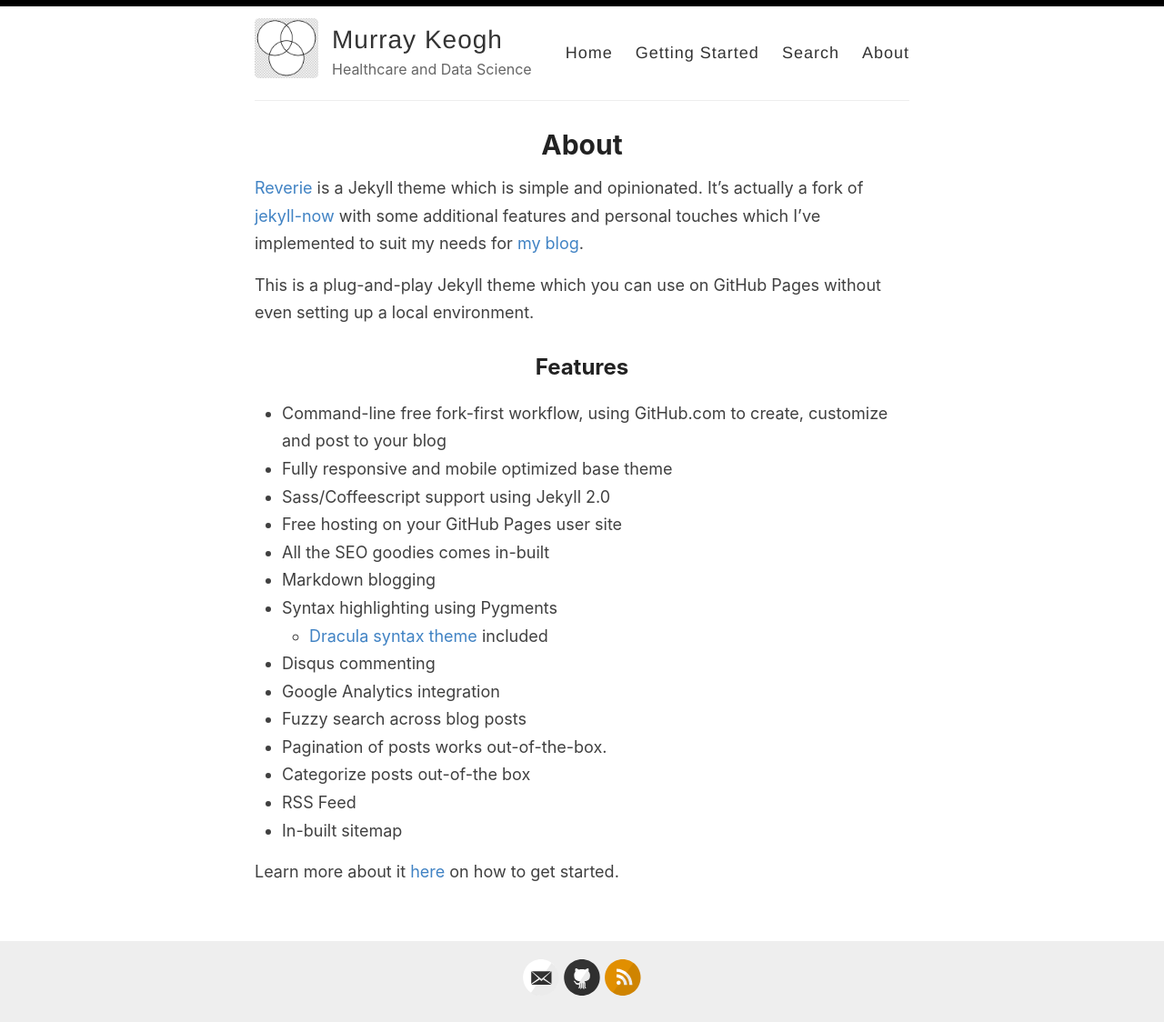
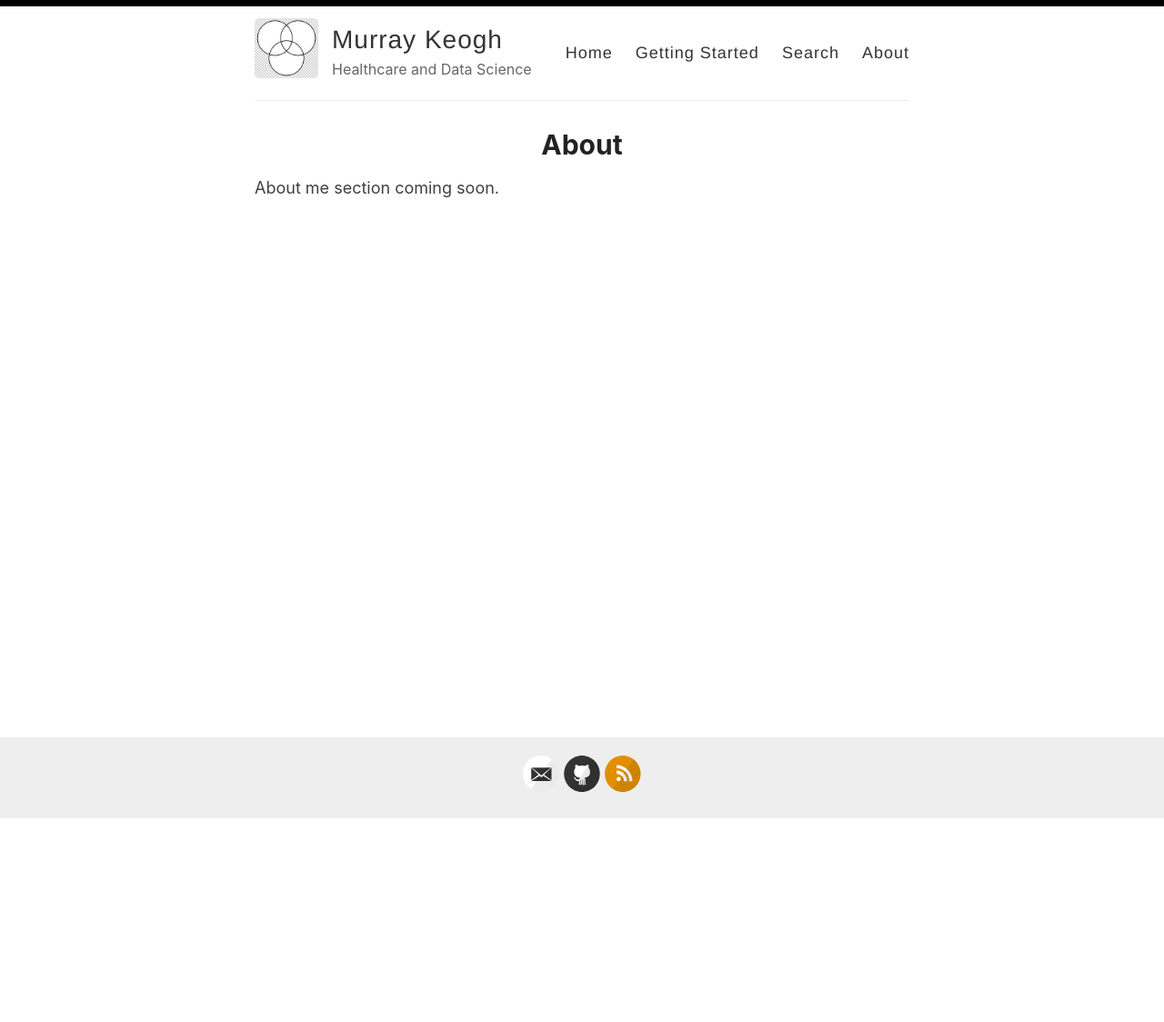
Before and after one commit to Murrkeys/Murrkeys.github.io, a Jekyll site: the page built from _pages/about.md, in a window 1280 px wide. Shown: the whole page at 91% size. Built offline with Jekyll 4.4.1, drawn with Linux system fonts in a browser that asks for light colours; after the commit the page ends 901 px from its top, so only the background shows below that.

Commit message:
Update about.md

```diff
--- a/_pages/about.md
+++ b/_pages/about.md
@@ -4,26 +4,4 @@
 permalink: /about/
 ---
 
-[Reverie](https://github.com/amitmerchant1990/reverie) is a Jekyll theme which is simple and opinionated. It's actually a fork of [jekyll-now](https://github.com/barryclark/jekyll-now) with some additional features and personal touches which I've implemented to suit my needs for [my blog](https://www.amitmerchant.com).
-
-This is a plug-and-play Jekyll theme which you can use on GitHub Pages without even setting up a local environment.
-
-## Features
-
-- Command-line free fork-first workflow, using GitHub.com to create, customize and post to your blog
-- Fully responsive and mobile optimized base theme
-- Sass/Coffeescript support using Jekyll 2.0
-- Free hosting on your GitHub Pages user site
-- All the SEO goodies comes in-built
-- Markdown blogging
-- Syntax highlighting using Pygments
-    - [Dracula syntax theme](https://draculatheme.com/) included
-- Disqus commenting
-- Google Analytics integration
-- Fuzzy search across blog posts
-- Pagination of posts works out-of-the-box.
-- Categorize posts out-of-the box
-- RSS Feed
-- In-built sitemap
-
-Learn more about it [here](https://github.com/amitmerchant1990/reverie) on how to get started.
+About me section coming soon.
```
